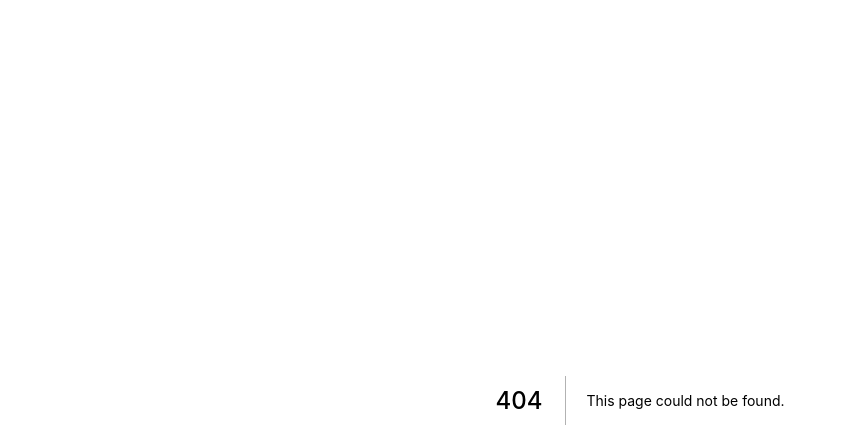
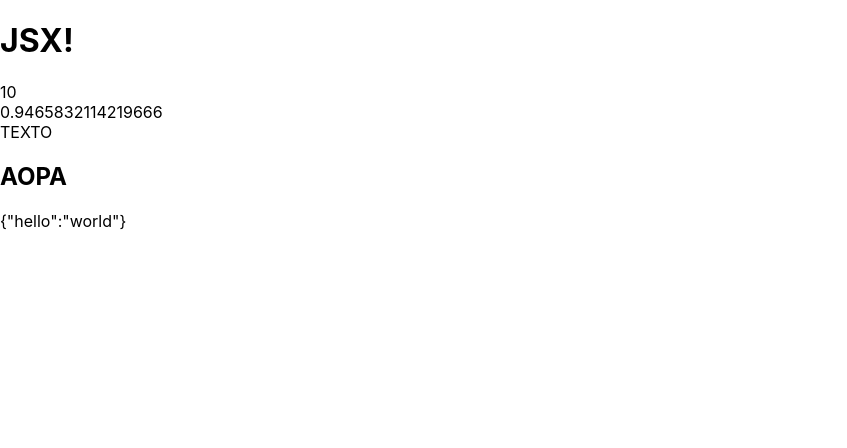
Before and after one commit to jaycalixto/learning-reactjs, a Next.js app in the folder nextjs/fundamentos/: page /jsx in a window 1280 px wide. Before the commit this address had no page. Shown: the top 448 px of the page, without its empty margins (0-847 px from the left). Built offline with nearby package versions, Linux system fonts and the light colour scheme.

Commit message:
next https://www.udemy.com/course/react-redux-pt/learn/lecture/27736608#notes

```diff
--- /dev/null
+++ b/nextjs/fundamentos/src/pages/jsx.jsx
@@ -0,0 +1,30 @@
+export default function Jsx() {
+  const titulo = <h1>JSX!</h1>;
+  const a = 2;
+  const b = 5;
+
+  function subtitulo() {
+    return <h2>{"aopa".toUpperCase()}</h2>;
+  }
+
+  return (
+    <div>
+      <div>
+        {titulo}
+      </div>
+      { a * b }
+      <div>
+        {Math.random()}
+      </div>
+      <div>
+        {"Texto".toUpperCase()}
+      </div>
+      <div>
+        {subtitulo()}
+      </div>
+      <div>
+        {JSON.stringify({hello: "world"})}
+      </div>
+    </div>
+  );
+}
```
